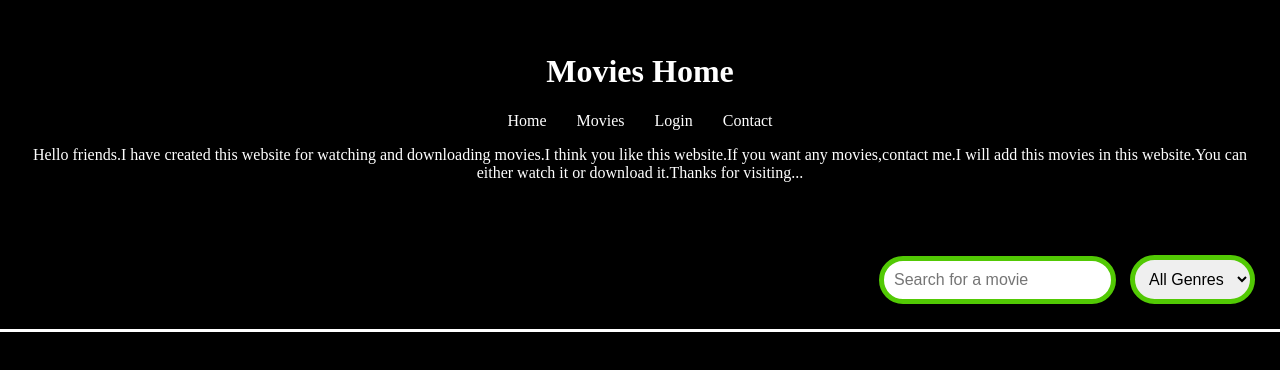
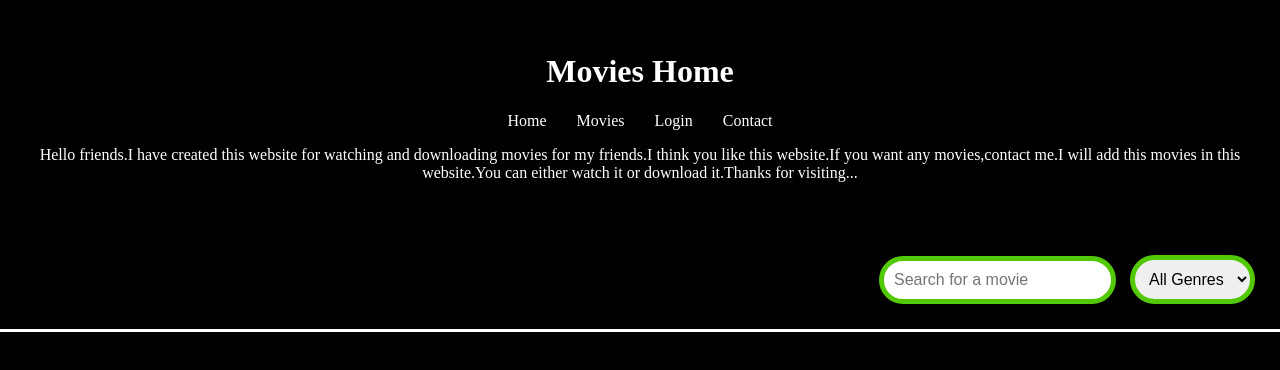
Before and after one commit to SATYASOLO777/Frontend777, a plain HTML site: page index.html in a window 1280 px wide. Drawn offline with Linux system fonts and the light colour scheme; no server answers.

Commit message:
Update index.html

```diff
--- a/index.html
+++ b/index.html
@@ -18,7 +18,7 @@
                 <li><a href="mailto:satyasolo317@gmail.com">Contact</a></li> <!-- Replace with your email -->
             </ul>
         </nav>
-        <p>Hello friends.I have created this website for watching and downloading movies.I think you like this website.If you want any movies,contact me.I will add this movies in this website.You can either watch it or download it.Thanks for visiting...</p>
+        <p>Hello friends.I have created this website for watching and downloading movies for my friends.I think you like this website.If you want any movies,contact me.I will add this movies in this website.You can either watch it or download it.Thanks for visiting...</p>
     </header>
 
     <section id="filters">
```
